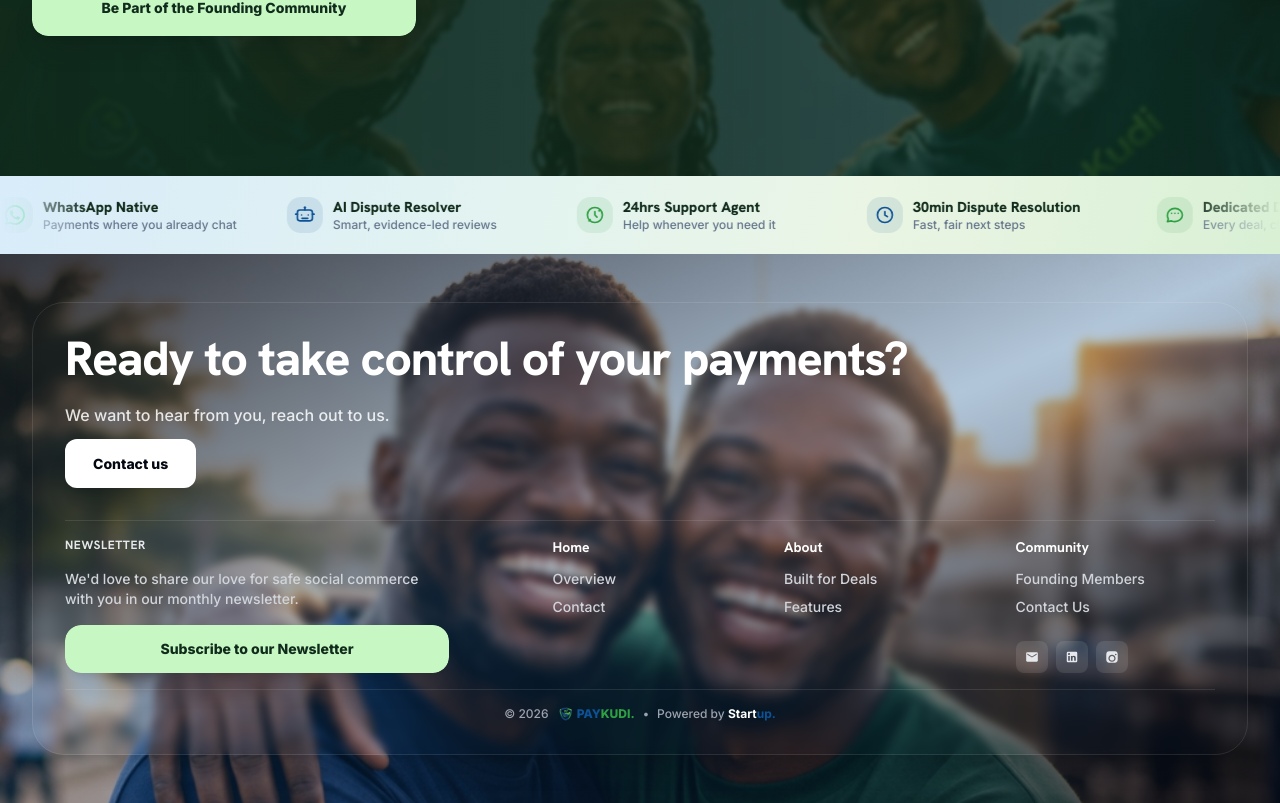
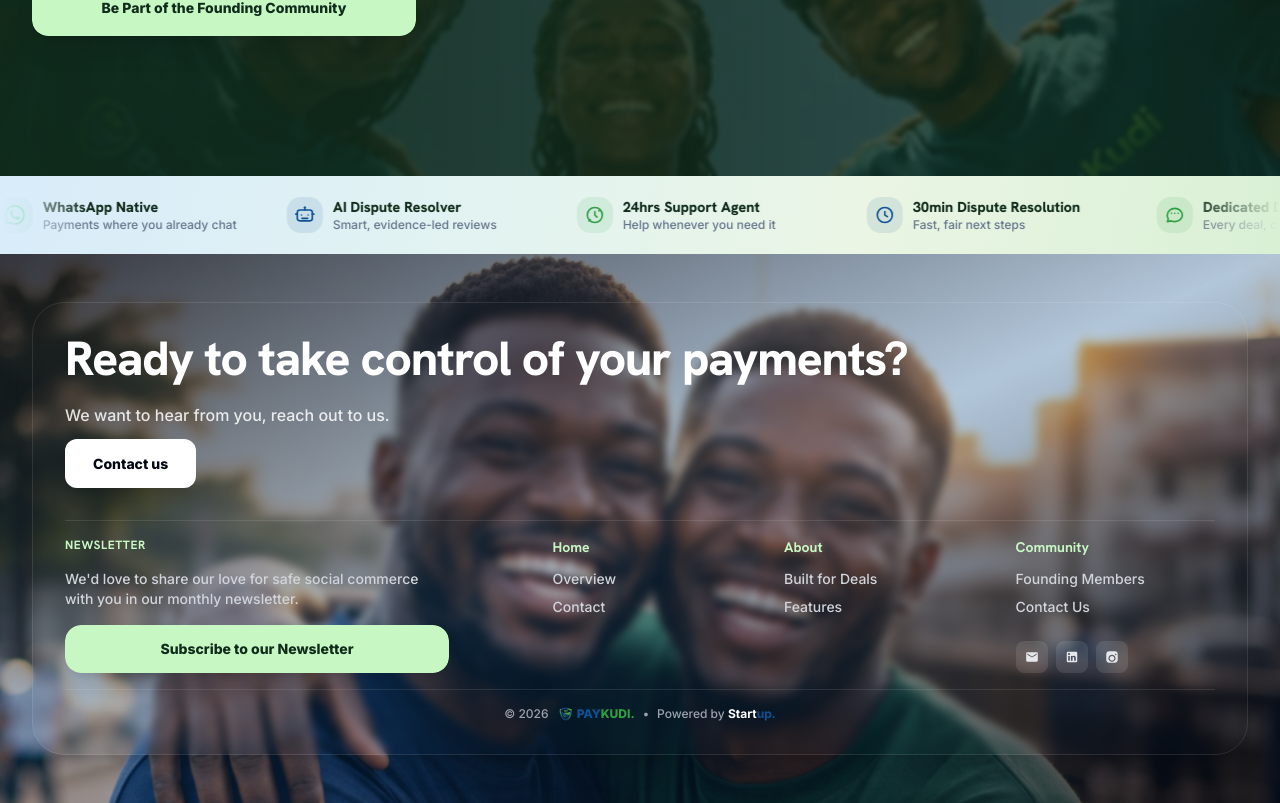
Before and after one commit to STARTUPBUILDtech/PAYKUDI, a website: page index.html in a window 1280 px wide. Shown: the part 2287-3090 px from the top of the page. Drawn offline with nearby package versions, Linux system fonts and the light colour scheme.

Commit message:
Update footer section headings text color to match newsletter button brand-mint color

```diff
--- a/index.html
+++ b/index.html
@@ -1475,7 +1475,7 @@
           <div class="grid grid-cols-1 lg:grid-cols-12 gap-6 lg:gap-5 pt-4 border-t border-white/10 items-start">
 
             <div class="lg:col-span-5 space-y-4">
-              <h4 class="text-xs font-bold uppercase tracking-wider text-gray-200">Newsletter</h4>
+              <h4 class="text-xs font-bold uppercase tracking-wider text-brand-mint">NEWSLETTER</h4>
               <p class="text-xs sm:text-sm text-gray-300 font-medium max-w-sm leading-relaxed">
                 We'd love to share our love for safe social commerce with you in our monthly newsletter.
               </p>
@@ -1527,7 +1527,7 @@
             <div class="lg:col-span-7 grid grid-cols-2 sm:grid-cols-3 gap-8 text-xs sm:text-sm">
 
               <div class="space-y-3">
-                <h4 class="font-bold text-white text-sm">Home</h4>
+                <h4 class="font-bold text-brand-mint text-sm">Home</h4>
                 <ul class="space-y-2 text-gray-300 font-medium">
                   <li><a href="#heroSection" class="hover:text-brand-mint transition-colors">Overview</a></li>
                   <li><a href="javascript:void(0)" onclick="openContactUsModal()"
@@ -1536,7 +1536,7 @@
               </div>
 
               <div class="space-y-3">
-                <h4 class="font-bold text-white text-sm">About</h4>
+                <h4 class="font-bold text-brand-mint text-sm">About</h4>
                 <ul class="space-y-2 text-gray-300 font-medium">
                   <li><a href="#about" class="hover:text-brand-mint transition-colors">Built for Deals</a></li>
                   <li><a href="#about" class="hover:text-brand-mint transition-colors">Features</a></li>
@@ -1544,7 +1544,7 @@
               </div>
 
               <div class="space-y-3 col-span-2 sm:col-span-1">
-                <h4 class="font-bold text-white text-sm">Community</h4>
+                <h4 class="font-bold text-brand-mint text-sm">Community</h4>
                 <ul class="space-y-2 text-gray-300 font-medium">
                   <li><a href="#community" class="hover:text-brand-mint transition-colors">Founding Members</a></li>
                   <li><a href="javascript:void(0)" onclick="openContactUsModal()"
```
